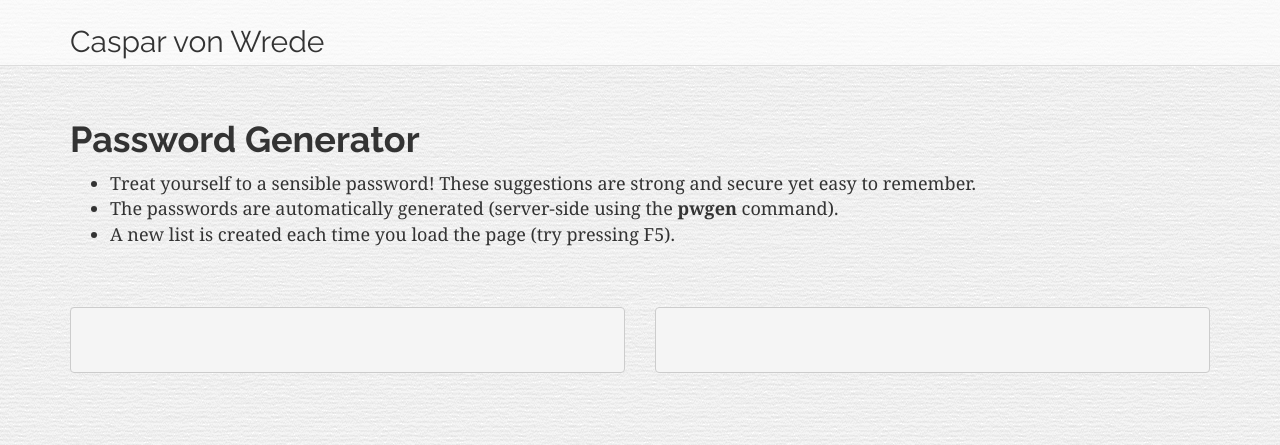
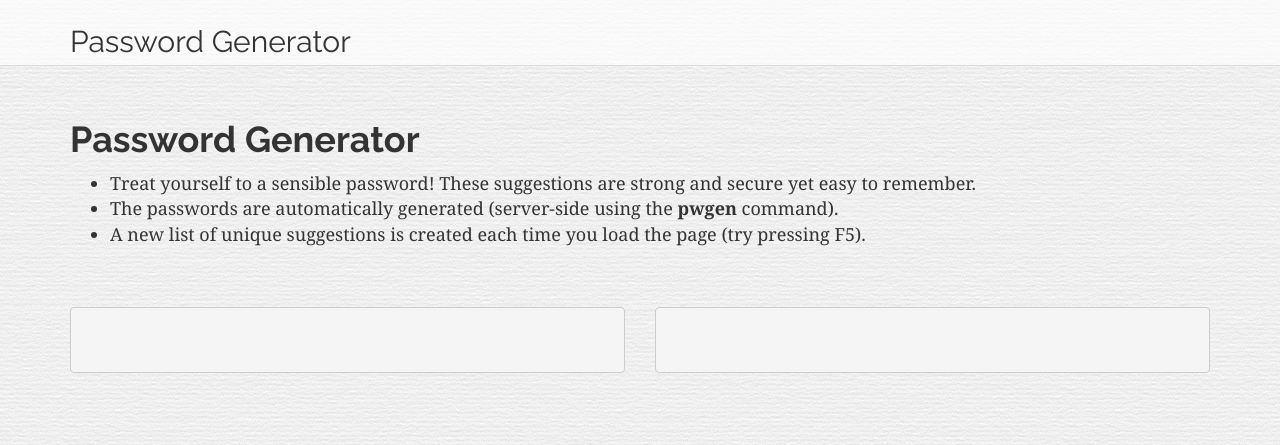
Before and after one commit to caspii/casparwre.de, a PHP site: page /passwords.php in a window 1280 px wide. Shown: the top 445 px of the page. Run offline with PHP 8.4, Linux system fonts and the light colour scheme; some libraries are stand-ins or nearby versions.

Commit message:
Improved SEO stuff

```diff
--- a/passwords.php
+++ b/passwords.php
@@ -4,7 +4,7 @@
         <meta charset="utf-8">
         <meta http-equiv="X-UA-Compatible" content="IE=edge,chrome=1">
         <title>Password generator</title>
-        <meta name="description" content="Caspar von Wrede, Caspar v. Wrede, Caspar Wrede">
+        <meta name="description" content="Simple online password generator">
         <meta name="viewport" content="width=device-width">
 
         <link rel="stylesheet" href="css/bootstrap.min.css">
@@ -22,7 +22,7 @@
     <div class="navbar navbar-inverse navbar-fixed-top">
       <div class="container">
         <div class="navbar-header">
-          <a class="navbar-brand" href="/">Caspar von Wrede</a>
+          <a class="navbar-brand" href="/">Password Generator</a>
         </div>
 
       </div>
@@ -35,7 +35,7 @@
         <ul>
           <li>Treat yourself to a sensible password! These suggestions are strong and secure yet easy to remember.</li>
 		      <li>The passwords are automatically generated (server-side using the <b>pwgen</b> command). </li>
-          <li>A new list is created each time you load the page (try pressing F5). </li>
+          <li>A new list of unique suggestions is created each time you load the page (try pressing F5). </li>
         </ul>
       </div>
     </div>
```
